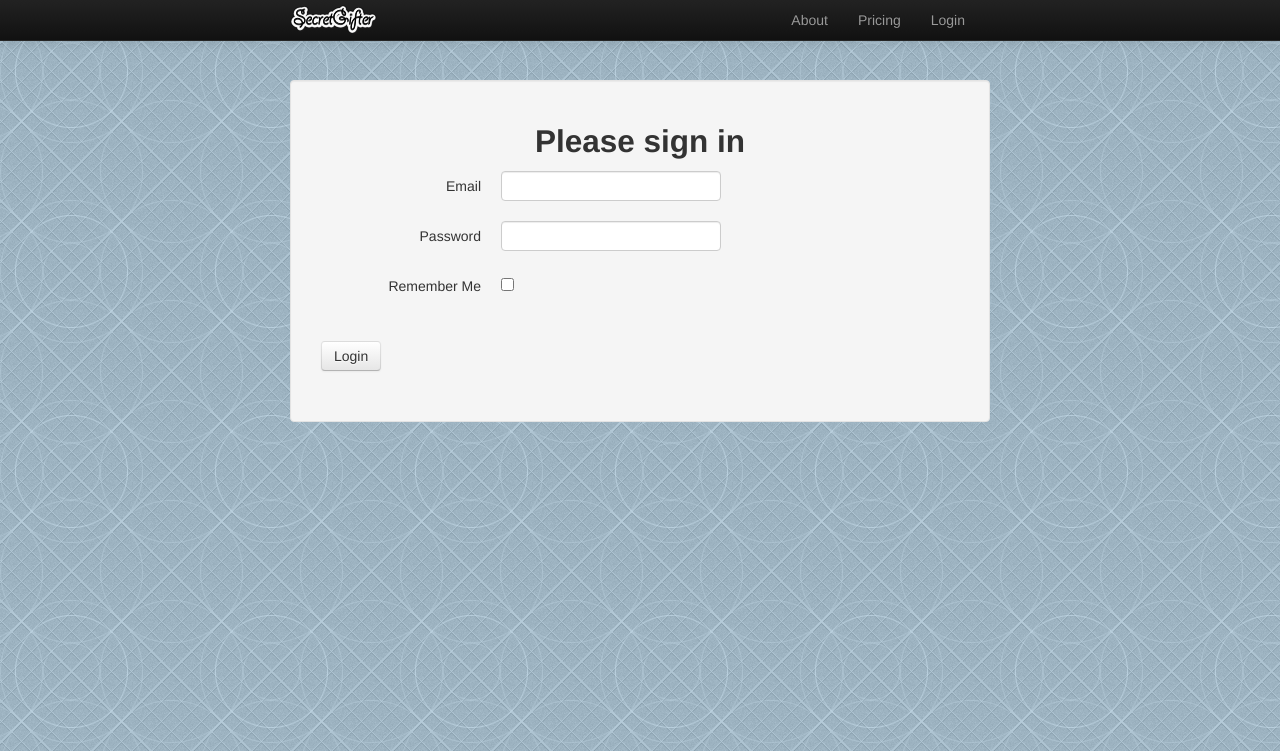
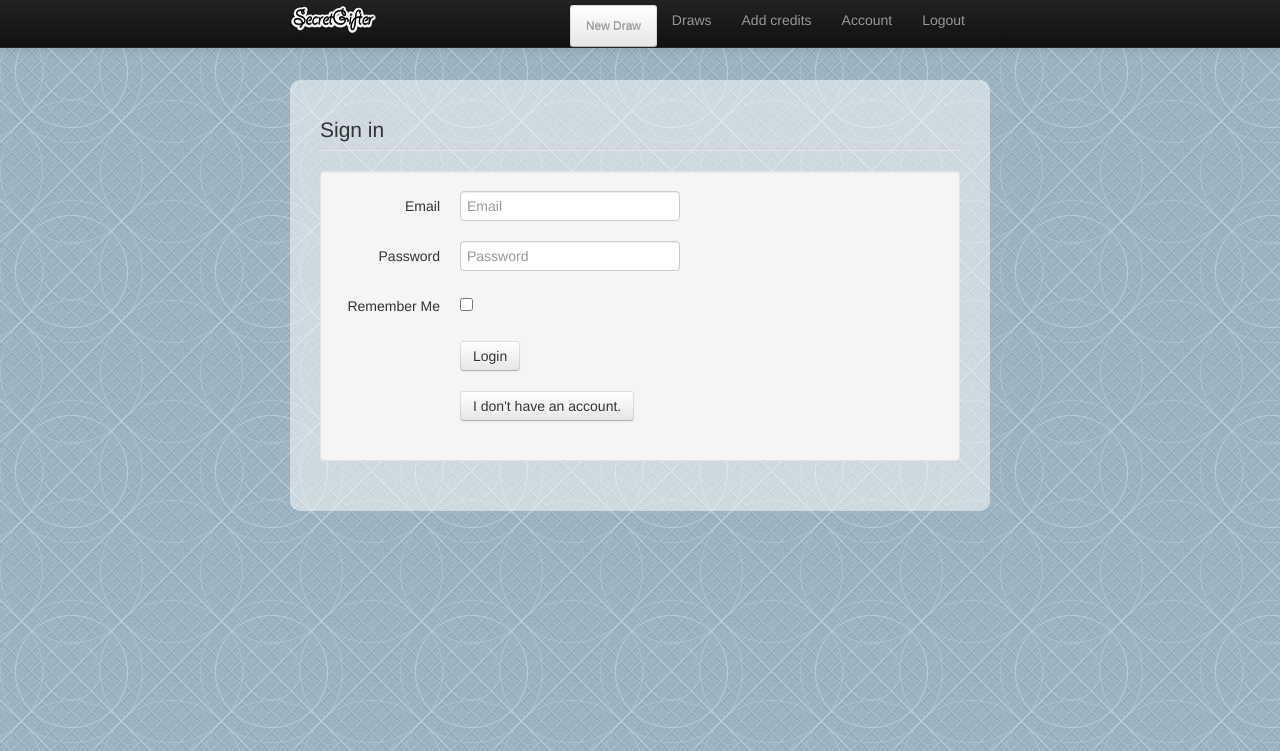
Before and after one commit to joaosoares/secretgifter, a Flask app: template app/templates/login.html in a window 1280 px wide. Shown: the top 751 px of the page. Run offline with Flask 2, Linux system fonts and the light colour scheme; the template is opened without the code that fills it: values that come from a table or form of the project are taken from there, others are empty; a user stored in the database is signed in; tables that the repository leaves empty hold one stand-in row (values such as "Sample post"); parts of the project's set-up code (start-up, migrations or seed data) failed here and were passed over; some libraries are stand-ins or nearby versions.

Commit message:
login almost working

```diff
--- a/app/forms.py
+++ b/app/forms.py
@@ -1,22 +1,60 @@
 from flask.ext.wtf import Form, TextField, BooleanField, PasswordField, validators
 from flask.ext.wtf import Required
+from models import User
 
 # FORM MODELS
 # Login
 class LoginForm(Form):
-    email = TextField('Email', validators = [Required()])
+    email = TextField('Email', validators = [Required(), validators.Email()])
     password = PasswordField('Password', validators = [Required()])
     remember_me = BooleanField('Remember Me', default = False)
 
+    def __init(self, *args, **kwargs):
+        Form.__init__(self, *args, **kwargs)
+        self.user = None
+
+    def validate(self):
+        rv = Form.validate(self)
+        if not rv:
+            return False
+
+        user = User.query.filter_by(email=self.email.data).first()
+        if user is None:
+            self.email.errors.append('Unknown email')
+            return False
+
+        if not user.check_password(self.password.data):
+            self.password.errors.append('Invalid password')
+            return False
+
+        self.user = user
+        return True
+
 # Registration
 class RegistrationForm(Form):
-    email = TextField('Email Address')
+    name = TextField('Your name', validators=[Required()])
+    email = TextField('Email Address', validators=[Required(),validators.Email()])
     password = PasswordField('New Password', [
         validators.Required(),
         validators.EqualTo('confirm', message='Passwords must match')
     ])
     confirm = PasswordField('Repeat Password')
     accept_tos = BooleanField('I accept the TOS', [validators.Required()])
+    def validate(self):
+        rv = Form.validate(self)
+        if not rv:
+            return False
+
+        user = User.query.filter_by(email=self.email.data).first()
+        if user:
+            self.username.errors.append('Email already in use.')
+            return False
+
+        user = User(self.email.data, self.password.data, self.name.data)
+        self.user = user
+        return True
+
+
 
 # Adding participants
 class AddPersonForm(Form):
--- a/app/static/css/style.css
+++ b/app/static/css/style.css
@@ -24,11 +24,10 @@ body {
 
 .jumbotron {
   padding: 30px;
-  text-align: center;
-  /* background-color: rgba(255,255,255,0.7);
+  background-color: rgba(255,255,255,0.5);
   -webkit-border-radius: 10px;
   -moz-border-radius: 10px;
-  border-radius: 10px; */
+  border-radius: 10px;
 }
 
 /*
@@ -54,6 +53,31 @@ form.add input {
   width:inherit;
 }
 
-.jumbotron form.form-horizontal {
+.form-fullpage {
   text-align:left;
 }
+
+.form-fullpage .control-label {
+  width:100px;
+}
+
+.form-fullpage .controls {
+  margin-left: 120px;
+}
+
+/*
+form#login {
+  width:70%;
+  text-align:left;
+}
+
+form#login input {
+  max-width: auto;
+}
+*/
+
+img#mainlogo {
+  display: block;
+  margin-left: auto;
+  margin-right: auto;
+}
--- a/app/templates/index.html
+++ b/app/templates/index.html
@@ -1,8 +1,8 @@
 {% extends "layout.html" %}
 {% block body %}
-  <img src="{{url_for('static',filename='img/logo.png')}}" alt="" />
+  <img id="mainlogo" src="{{url_for('static',filename='img/logo.png')}}" alt="" />
   <h1>Organize your gift exchange.</h1>
   <p class="lead">SecretGifter is a small utility I have developed to make it easy to organize secret gift exchanges. It automatically makes a draw among participants and sends everyone an SMS with the person they've drawn.</p>
-  <a href="{{ url_for('register') }}" class="btn btn-large btn-success">Sign up today</a>
+  <a href="{{ url_for('register') }}" class="btn btn-large btn-success">Sign up &amp; buy credits</a>
   <a href="{{ url_for('login') }}" class="btn">Login</a>
 {% endblock %}
--- a/app/templates/layout.html
+++ b/app/templates/layout.html
@@ -14,9 +14,17 @@
         <a href="{{url_for('mainpage')}}" class="brand"><img src="{{url_for('static', filename='img/logo_small.png')}}" alt="" /></a>
         <div class="nav-collapse collapse pull-right">
           <ul class="nav">
+            {% if g.user.is_authenticated() %}
+            <li><a class="btn btn-small" href="{{url_for('new_draw')}}">New Draw</a></li>
+            <li><a href="{{url_for('draws')}}">Draws</a></li>
+            <li><a href="{{url_for('add_credits')}}">Add credits</a></li>
+            <li><a href="{{url_for('account')}}">Account</a></li>
+            <li><a href="{{url_for('logout')}}">Logout</a></li>
+            {% else %}
             <li><a href="{{url_for('about')}}">About</a></li>
             <li><a href="{{url_for('pricing')}}">Pricing</a></li>
-            <li><a href="{{url_for('login')}}">Login</a></li>
+            <li class="dropdown-toggle"><a href="{{url_for('login')}}">Login</a></li>
+            {% endif %}
           </ul>
         </div>
       </div>
@@ -38,9 +46,11 @@
     {% endif %}
   {% endwith %}
 
-    <div class="jumbotron well">
+    <div class="jumbotron">
       {% block body %}{% endblock %}
     </div>
   </div>
-</body>
+  <script type="text/javascript" src="http://code.jquery.com/jquery-latest.js"></script>
+  <script type="text/javascript" src="{{url_for('static', filename='js/bootstrap.js')}}"></script>
+  </body>
 </html>
--- a/app/templates/login.html
+++ b/app/templates/login.html
@@ -1,17 +1,28 @@
 {% extends "layout.html" %}
 {% block body %}
 
-<h2 class="form-signin-heading">Please sign in</h2>
-<form method="POST" class="form-horizontal" name="login">
+<legend>Sign in</legend>
+<div class="form-fullpage clearfix">
+<form method="POST" id="login" class="form-horizontal well" name="login">
   {{form.hidden_tag()}}
   {% for field in form if field.widget.input_type != 'hidden' %}
   <div class="control-group">
     {{field.label(class_="control-label")}}
-    <div class="controls">{{field}}</div>
+    <div class="controls">{{field(placeholder=field.label.text)}}</div>
   </div>
   {% endfor %}
-  <div class="control-group"></div>
-  <button type="submit" class="btn">Login</button>
+  <div class="control-group">
+    <div class="controls">
+      <button type="submit" class="btn">Login</button>
+    </div>
+  </div>
+  <div class="control-group">
+    <div class="controls">
+      <a href={{url_for('register')}} class="btn">I don't have an account.</a>
+    </div>
+  </div>
 </form>
 
+</div>
+
 {% endblock %}
--- a/app/views.py
+++ b/app/views.py
@@ -18,19 +18,26 @@ def login():
     form = LoginForm()
     if form.validate_on_submit():
         session['remember_me'] = form.remember_me.data
-        flash("Welcome!")
+        login_user(form.user)
+        flash("Welcome, %s!" % form.user.name)
         return redirect(url_for('mainpage'))
+    if form.errors:
+        flash("Incorrect user or password")
     return render_template('login.html', form = form)
 
-@app.route("/register")
+@app.route("/register", methods=['GET', 'POST'])
 def register():
     form = RegistrationForm(request.form)
     if request.method == 'POST' and form.validate():
-        user = User(form.email.data, form.password.data)
-        db_session.add(user)
-        flash('Thanks for registering')
+        flash('Thanks for registering. You have been logged in.')
+        login_user(form.user)
         return redirect(url_for('login'))
     return render_template('register.html', form=form)
+
+@app.route('/logout/')
+def logout():
+    logout_user()
+    return redurect(url_for('mainpage'))
 
 @app.route("/about/")
 def about():
@@ -38,7 +45,7 @@ def about():
 
 @app.route("/pricing/")
 def pricing():
-    return "Pricing page"
+    return render_template('pricing.html')
 
 @app.route("/draws/<drawid>", methods = ['GET', 'POST'])
 def table(drawid):
@@ -47,6 +54,10 @@ def table(drawid):
         pass
     return render_template("participants.html", form=add_form)
 
+@app.before_request
+def before_request():
+    g.user = current_user
+
 @lm.user_loader
 def load_user(id):
     return User.query.get(int(id))
--- a/requirements.txt
+++ b/requirements.txt
@@ -3,7 +3,9 @@ Flask==0.9
 Flask-Babel==0.8
 Flask-Login==0.1.3
 Flask-Mail==0.7.6
+Flask-Principal==0.3.4
 Flask-SQLAlchemy==0.16
+Flask-Security==1.6.0
 Flask-WTF==0.8.3
 Flask-WhooshAlchemy==0.55a
 Jinja2==2.6
@@ -16,6 +18,9 @@ Whoosh==2.4.1
 blinker==1.2
 decorator==3.4.0
 httplib2==0.8
+itsdangerous==0.17
+passlib==1.6.1
+psycopg2==2.4.6
 pytz==2013b
 six==1.3.0
 speaklater==1.3
--- a/run.py
+++ b/run.py
@@ -2,4 +2,4 @@ import os
 from app import app
 
 port = int(os.environ.get('PORT', 5000))
-app.run('0.0.0.0', port=port)
+app.run('0.0.0.0', port=port, debug=True)
```
Also changed, not shown: app/templates/register.html (+16 -0 lines), 2 other files.
